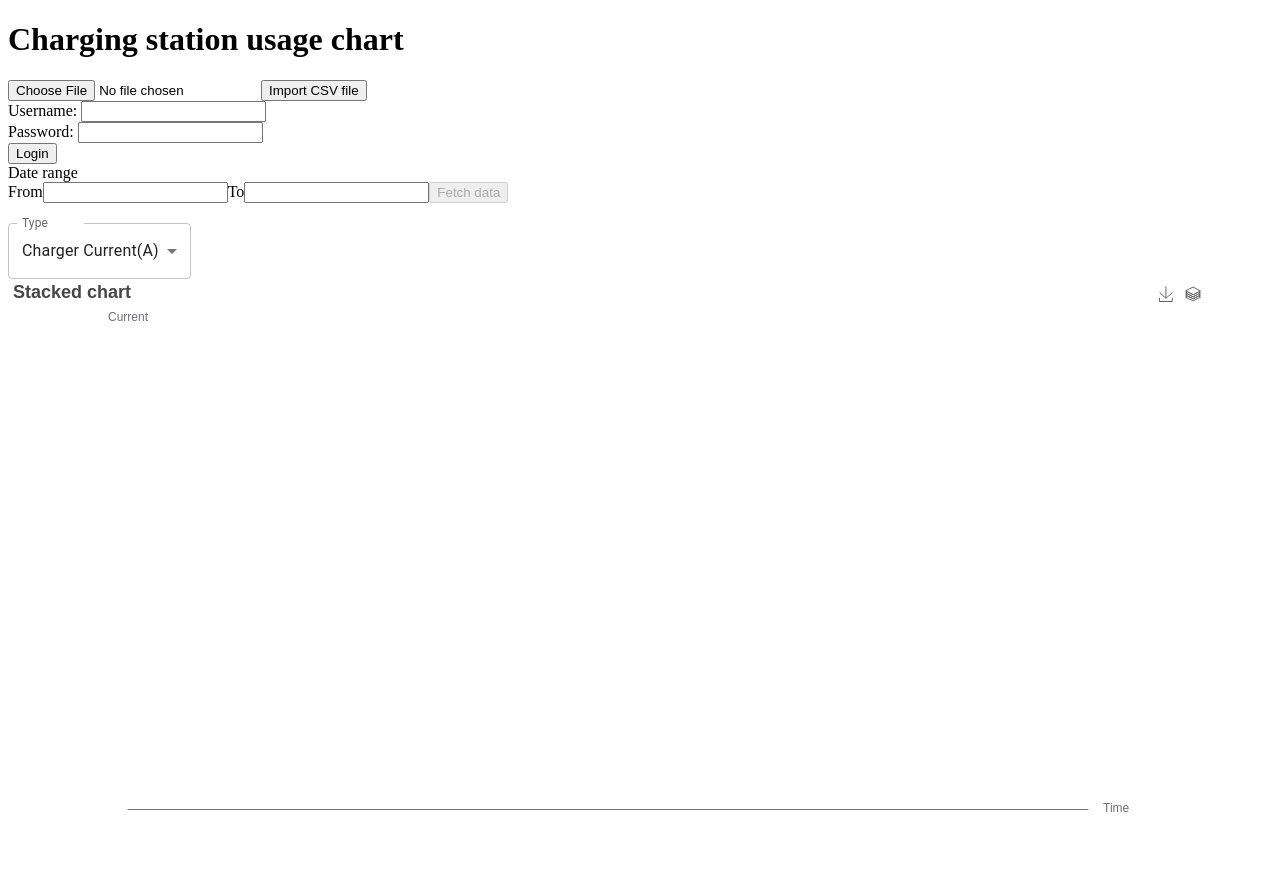
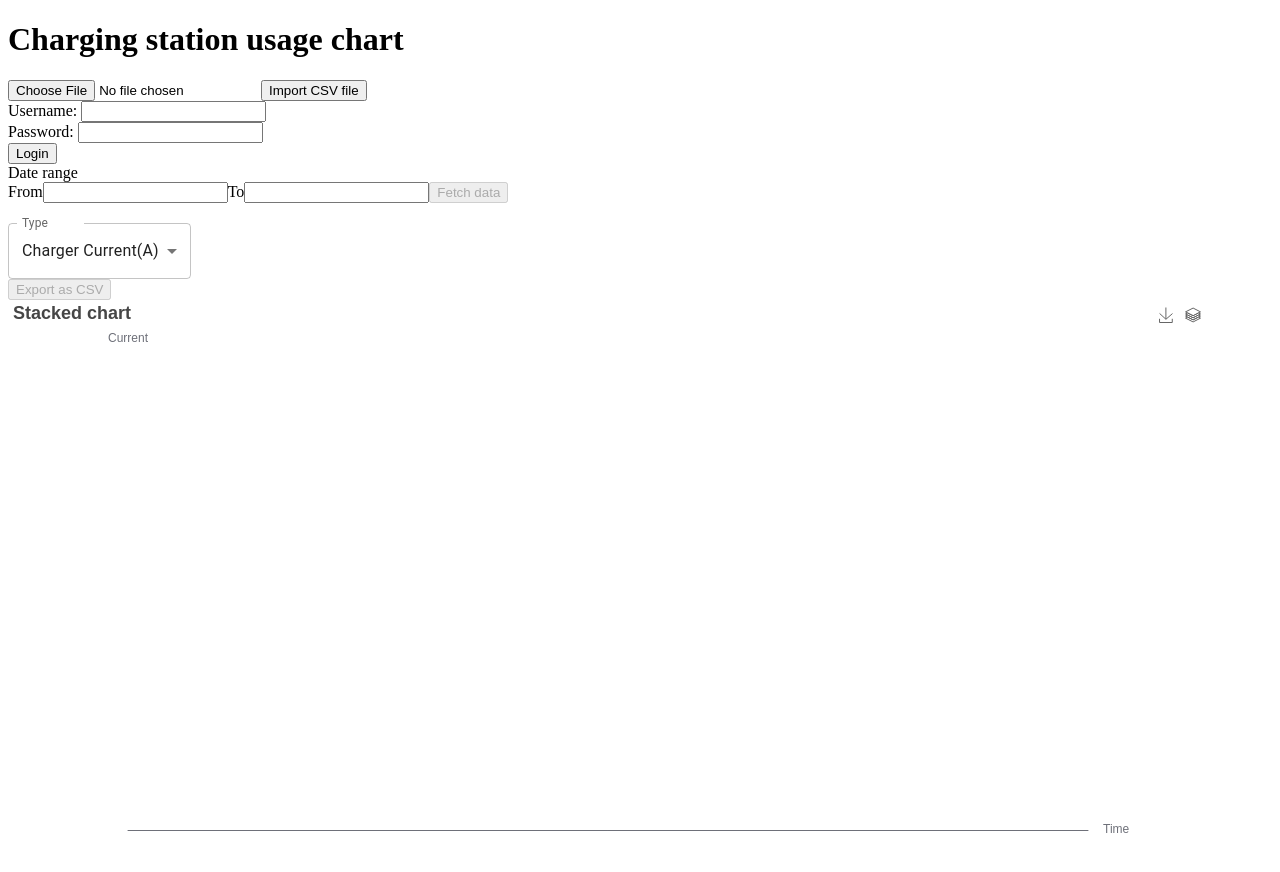
Before and after one commit to tcmak217/charging-station-chart, a React (Create React App) app: page / in a window 1280 px wide. Shown: the top 872 px of the page. Built offline with nearby package versions, Linux system fonts and the light colour scheme.

Commit message:
feat: add export csv function

```diff
--- a/package.json
+++ b/package.json
@@ -12,6 +12,7 @@
     "axios": "^0.26.1",
     "bootstrap": "^5.1.3",
     "echarts": "^5.3.2",
+    "file-saver": "^2.0.5",
     "moment": "^2.29.1",
     "papaparse": "^5.3.2",
     "react": "^18.0.0",
--- a/src/App.js
+++ b/src/App.js
@@ -4,6 +4,7 @@ import Chart from "./components/Chart/Chart";
 import FetchData from "./components/FetchData/FetchData";
 import ChartPicker from "./components/ChartPicker/ChartPicker";
 import Login from "./components/Login/Login";
+import ExportCsv from "./components/ExportCsv/ExportCsv";
 
 function App() {
   const [csvJson, setCsvJson] = useState({});
@@ -56,6 +57,7 @@ function App() {
         chartDataType={chartDataType}
         handleSetChartDataType={handleSetChartDataType}
       ></ChartPicker>
+      <ExportCsv csvJson={csvJson}></ExportCsv>
       <Chart csvJson={csvJson} chartDataType={chartDataType}></Chart>
     </>
   );
--- /dev/null
+++ b/src/components/ExportCsv/ExportCsv.js
@@ -0,0 +1,22 @@
+import React from "react";
+import Papa from "papaparse";
+import { saveAs } from "file-saver";
+
+function ExportCsv({ csvJson }) {
+  const unparseToCsv = () => {
+    let csv = Papa.unparse(csvJson);
+    console.log(csv);
+    let blob = new Blob([csv], { type: "text/csv;charset=utf-8" });
+    saveAs(blob, "example.csv");
+  };
+
+  return (
+    <>
+      <button onClick={unparseToCsv} disabled={!Object.keys(csvJson).length}>
+        Export as CSV
+      </button>
+    </>
+  );
+}
+
+export default ExportCsv;
```
Also changed, not shown: 1 other file (tests, documents, lock files or other folders).
